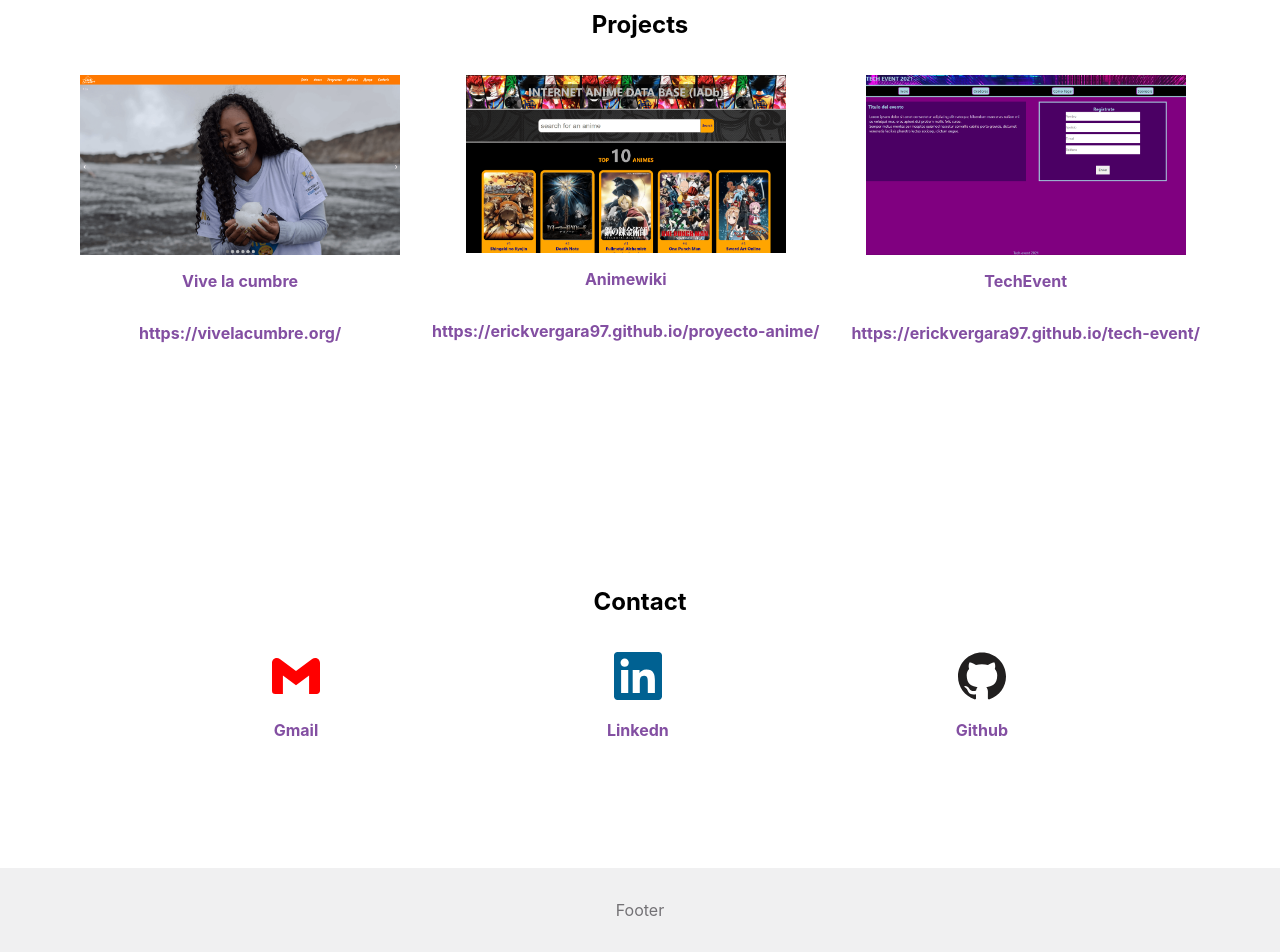
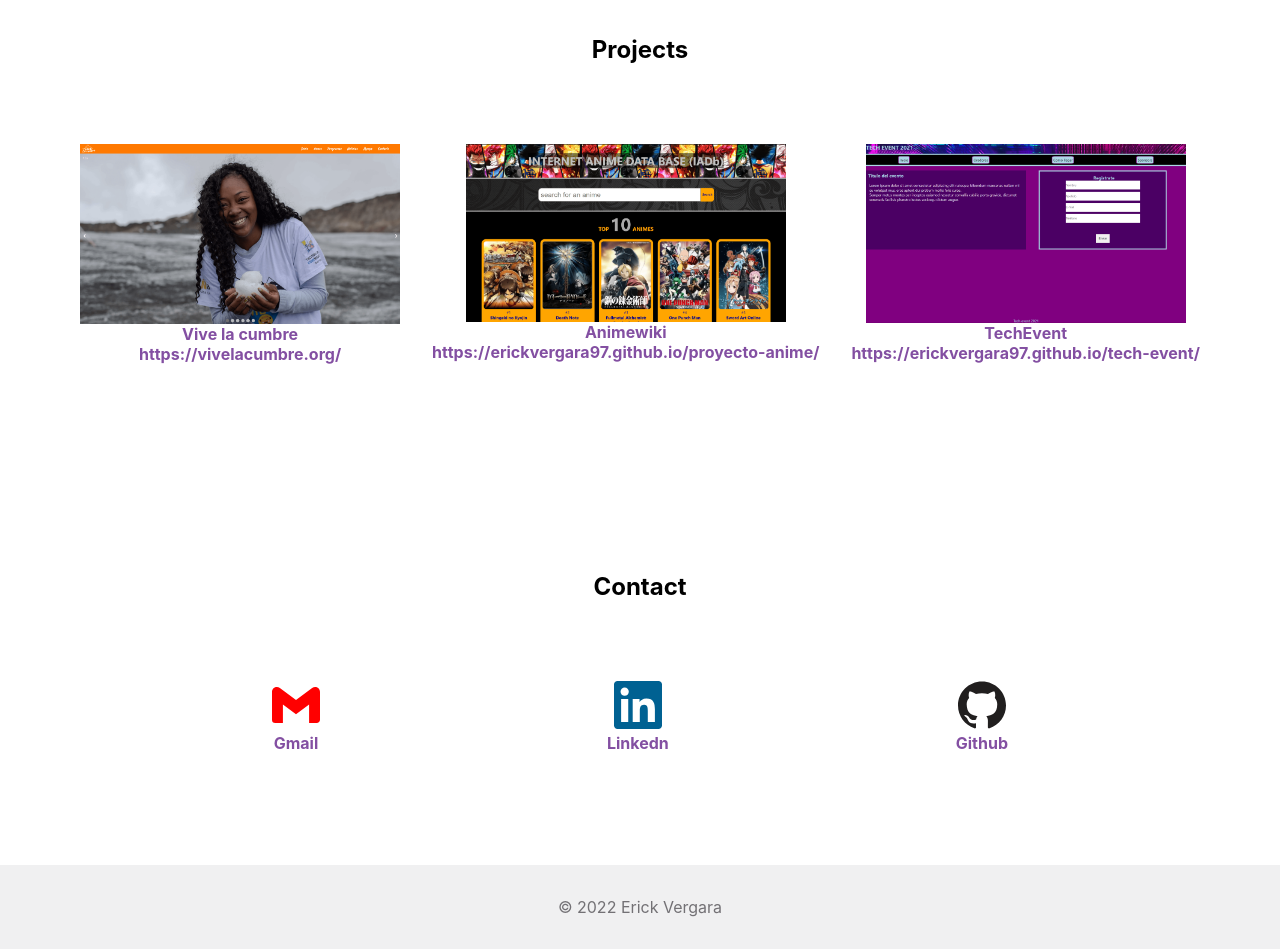
Before and after one commit to Erickvergara97/Erickvergara97.github.io, a React (Create React App) app: page / in a window 1280 px wide. Shown: the part 2471-3423 px from the top of the page. Built offline with nearby package versions, Linux system fonts and the light colour scheme.

Commit message:
footer content, global styles

```diff
--- a/src/App.js
+++ b/src/App.js
@@ -1,4 +1,5 @@
-//import './style/App/App.css';
+import styled, { createGlobalStyle } from "styled-components"
+import {colorPurple, colorWhite, colorSilver, colorBone, colorBlack} from './assets/styles/abstracts/variables'
 import Navbar from './components/Navbar';
 import Home from './components/Home';
 import Profile from './components/Profile';
@@ -9,7 +10,8 @@ import Footer from './components/Footer';
 
 function App() {
   return (
-    <div className="App">
+    <>
+      <GlobalStyle/>
       <Navbar />
       <main>
         <Home />
@@ -19,8 +21,42 @@ function App() {
         <Contact />
       </main>
       <Footer/>
-    </div>
+    </>
   );
 }
 
 export default App;
+
+
+const GlobalStyle = createGlobalStyle`
+  * {
+    margin: 0;
+    padding: 0;
+    text-decoration: none;
+    border: none;
+    outline: none;
+    box-sizing: border-box
+  }
+
+  section{
+    padding-top: 6rem;
+    padding-bottom: 6rem;
+  }
+
+  h2{
+    margin-bottom: 4rem;
+  }
+
+  button{
+    background-color: ${colorPurple};
+    color: ${colorBone};
+    width: 8rem;
+    align-self: center;
+    margin: 1rem;
+
+    border: 3px solid;
+    border-radius: 5px;
+    padding: 5px;
+  }
+
+`
--- a/src/components/Contact.jsx
+++ b/src/components/Contact.jsx
@@ -37,8 +37,6 @@ function Contact() {
 export default Contact
 
 const ContactContainer = styled.section`
-    padding-top: 6rem;
-    padding-bottom: 6rem;
     background-color: ${colorWhite};
     display: flex;
     flex-direction: column;
--- a/src/components/Footer.jsx
+++ b/src/components/Footer.jsx
@@ -6,7 +6,7 @@ import {colorPurple, colorWhite, colorSilver, colorBone, colorBlack} from '../as
 function Footer() {
     return (
         <FooterContainer>
-            Footer
+            <p>© 2022 Erick Vergara</p>
         </FooterContainer>
     )
 }
--- a/src/components/Home.jsx
+++ b/src/components/Home.jsx
@@ -24,8 +24,6 @@ const Me = styled.section `
     display: flex;
     flex-direction: column;
     align-items: center;
-    padding-top: 6rem;
-    padding-bottom: 6rem;
 
     img{
         padding: 2rem;
--- a/src/components/Profile.jsx
+++ b/src/components/Profile.jsx
@@ -32,7 +32,6 @@ export default Profile
 const AboutMe = styled.section `
     background-color: ${colorPurple};
     color: ${colorWhite};
-    padding-top: 6rem;
     padding-bottom: 14rem;
 
         display: flex;
@@ -62,19 +61,6 @@ const AboutMe = styled.section `
         }
     }
 
-
-    button{
-        background-color: ${colorPurple};
-        color: ${colorBone};
-        width: 8rem;
-        align-self: center;
-        margin: 1rem;
-
-        border: 3px solid;
-        border-radius: 5px;
-        padding: 5px;
-    }
-
     @media(min-width: 768px){
         align-items: center;
     }
--- a/src/components/Projects.jsx
+++ b/src/components/Projects.jsx
@@ -41,8 +41,6 @@ export default Projects
 
 
 const ProjectsContainer = styled.section`
-    padding-top: 6rem;
-    padding-bottom: 6rem;
     display: flex;
     flex-direction: column;
     align-items: center;
```
